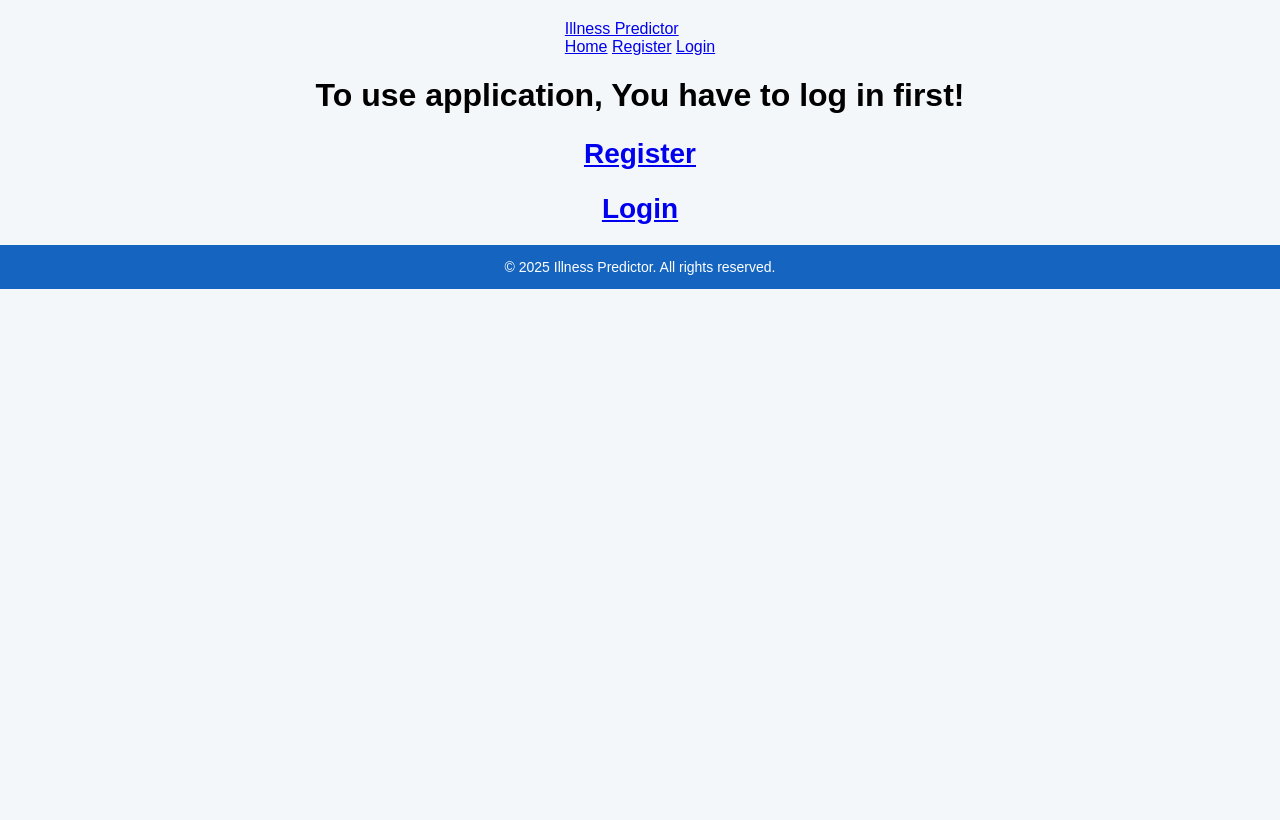
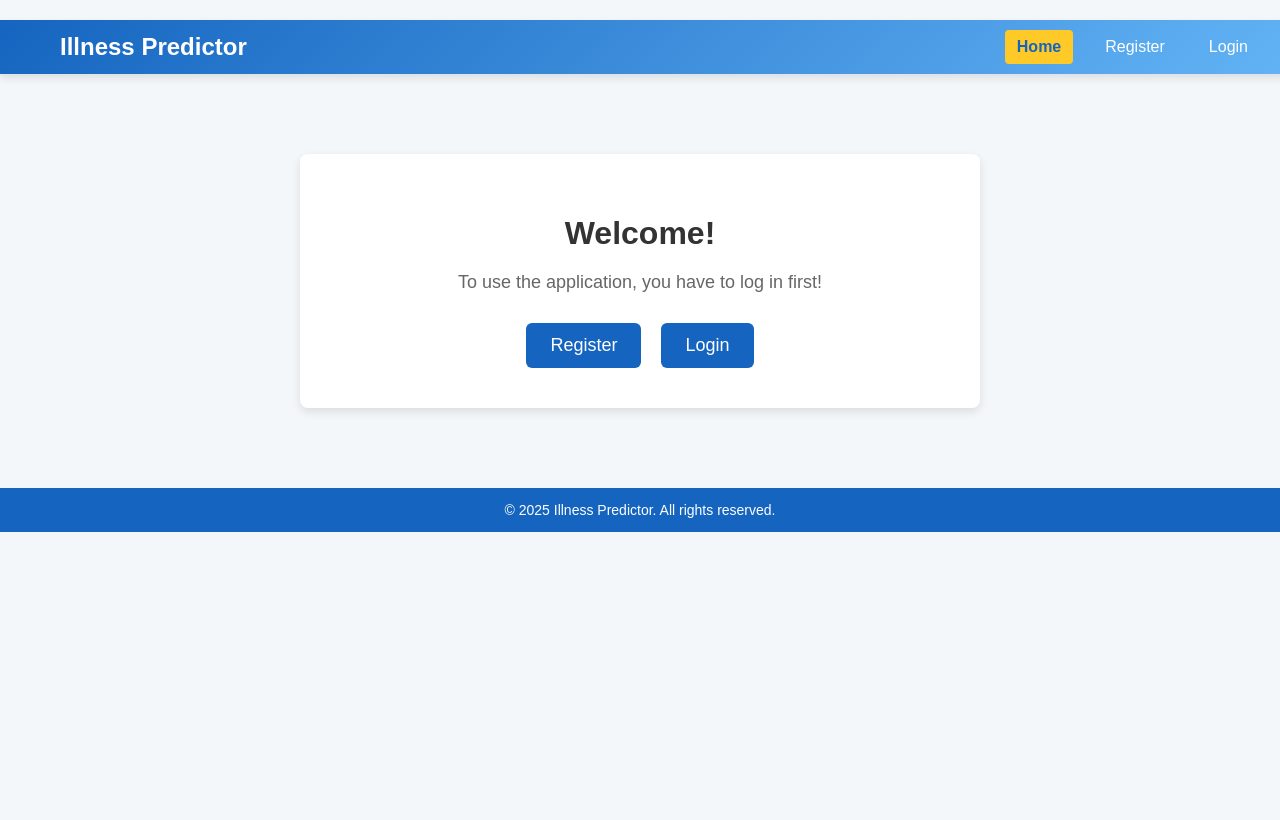
Before and after one commit to celkiboi/illness_predictor, a Django app: page / in a window 1280 px wide. Run offline with Django 4.2, Linux system fonts and the light colour scheme.

Commit message:
Fix errors and visual improvements

```diff
--- a/illness_predictor/templates/base.html
+++ b/illness_predictor/templates/base.html
@@ -14,20 +14,20 @@
     <nav class="navbar">
       <div class="container">
         <div class="navbar-logo">
-          <a href="{% url 'home' %}">Illness Predictor</a>
+          <a href="{% url 'home' %}" class="{% if request.path == '/' %}active{% endif %}">Illness Predictor</a>
         </div>
         <div class="navbar-links">
           {% if user.is_authenticated %}
             <span class="navbar-name">Hi, {{ user.username }}!</span>
-            <a href="{% url 'home' %}">Home</a>
-            <a href="{% url 'illness_predictor' %}">Predict</a>
-            <a href="">Search</a>
-            <a href="">My Predictions</a>
-            <a href="{% url 'logout' %}">Logout</a>
+            <a href="{% url 'illness_predictor' %}" class="{% if request.path == '/predict/' %}active{% endif %}">Predict</a>
+            {% if user.is_superuser %}
+              <a href="{% url 'admin:index' %}" class="{% if request.path == '/admin/' %}active{% endif %}">Admin dashboard</a>
+          {% endif %}
+            <a href="{% url 'logout' %}" class="{% if request.path == '/logout/' %}active{% endif %}">Logout</a>
           {% else %}
-            <a href="{% url 'home' %}">Home</a>
-            <a href="{% url 'register' %}">Register</a>
-            <a href="{% url 'login' %}">Login</a>
+            <a href="{% url 'home' %}" class="{% if request.path == '/' %}active{% endif %}">Home</a>
+            <a href="{% url 'register' %}" class="{% if request.path == '/register/' %}active{% endif %}">Register</a>
+            <a href="{% url 'login' %}" class="{% if request.path == '/login/' %}active{% endif %}">Login</a>
           {% endif %}
         </div>
       </div>
--- a/illness_predictor/templates/home.html
+++ b/illness_predictor/templates/home.html
@@ -1,8 +1,12 @@
 {% extends 'base.html' %}
 
 {% block content %}
-<h1>To use application, You have to log in first!</h1>
-
-<h2><a href="{% url 'register' %}">Register</a></h2>
-<h2><a href="{% url 'login' %}">Login</a></h2>
+<div class="home-container">
+  <h1>Welcome!</h1>
+  <p>To use the application, you have to log in first!</p>
+  <div class="button-group">
+    <a href="{% url 'register' %}" class="btn">Register</a>
+    <a href="{% url 'login' %}" class="btn">Login</a>
+  </div>
+</div>
 {% endblock %}
--- a/illness_predictor/templates/illness_result.html
+++ b/illness_predictor/templates/illness_result.html
@@ -1,8 +1,6 @@
 {% extends 'base.html' %}
 {% load static %}
 {% block content %}
-
-<h1>RESULTS: </h1>
 
 <div id="disease-results">
     <p>
--- a/illness_predictor/views.py
+++ b/illness_predictor/views.py
@@ -18,7 +18,11 @@ from .serializers import IllnessPredictionSerializer
 from .utils import predict, clean_results
 
 def home(request):
-    return render(request, "home.html")
+    if not request.user.is_authenticated:
+        return render(request, "home.html")
+    else:
+        return redirect("illness_predictor")
+
 
 def register(request):
     if request.method == "POST":
@@ -154,7 +158,8 @@ class GetPatientsByDisease(APIView):
                 filtered_patients.append({
                     'username': patient.user.username if patient.user else None,
                     'email': patient.user.email if patient.user else None,
-                    'prediction_id': patient.id
+                    'prediction_id': patient.id,
+                    'highest_prediction': highest_prediction,
                 })
 
         if not filtered_patients:
@@ -180,9 +185,9 @@ class GetSymptomsByDisease(APIView):
             highest_prediction = max(patient.predictions, key=lambda x: x[1], default=None)
 
             if highest_prediction and highest_prediction[0].lower() in diseases:
-                symptoms_data = patient.symptoms  # Remove extra number key
+                symptoms_data = patient.symptoms
                 prediction_id = patient.id
-                break  # Return the first matching patient's symptoms
+                break
 
         if symptoms_data is None:
             return JsonResponse({"error": "No matching diseases found"}, status=404)
@@ -210,7 +215,6 @@ class GetDiseasesBySymptoms(APIView):
         query_params = request.GET
         converted_params = {}
 
-        # Convert query parameters (true/false) into integers
         for symptom, value in query_params.items():
             if not value:
                 continue
@@ -241,7 +245,7 @@ class GetPredictionById(APIView):
         prediction = get_object_or_404(IllnessPrediction, id=prediction_id)
         sorted_results = sorted(prediction.predictions, key=lambda x: x[1], reverse=True)
 
-        symptoms = prediction.symptoms  # Return symptoms as a dictionary directly
+        symptoms = prediction.symptoms
 
         return Response({
             "data": sorted_results,
--- a/static/css/style.css
+++ b/static/css/style.css
@@ -1,3 +1,4 @@
+
 html, body {
     font-family: Arial, sans-serif;
     background-color: #f4f7fa;
@@ -9,17 +10,12 @@ html, body {
   }
 
   body {
-    font-family: Arial, sans-serif;
-    background-color: #f4f7fa;
-    margin: 0;
-    padding: 0;
-    display: flex;
-    flex-direction: column;
     justify-content: flex-start;
-    align-items: center;
+    align-items: stretch;
     height: 100vh;
     padding-top: 20px;
   }
+
 
   .form-container {
     background-color: white;
@@ -30,6 +26,8 @@ body {
     box-shadow: 0 4px 10px rgba(0, 0, 0, 0.1);
     margin: 20px auto;
     flex-grow: 1;
+    align-self: center;
+    text-align: center;
   }
 
   @media (max-width: 768px) {
@@ -47,6 +45,91 @@ body {
     .form-container div {
       margin: 10px;
     }
+  }
+
+  .center-page {
+    display: flex;
+    flex-direction: column;
+    justify-content: center;
+    align-items: center;
+    min-height: calc(100vh - 40px);
+  }
+
+  .form-container form input[type="text"],
+  .form-container form input[type="password"],
+  .form-container form input[type="email"] {
+    display: block;
+    margin: 10px auto;
+    text-align: center;
+    padding: 10px;
+    width: 80%;
+    max-width: 400px;
+    border: 1px solid #ccc;
+    border-radius: 4px;
+  }
+
+
+  .form-container form button.submit-btn {
+    display: block;
+    margin: 20px auto;
+  }
+
+
+  .navbar {
+    background: linear-gradient(135deg, #1565c0, #64b5f6);
+    padding: 10px 20px;
+    box-shadow: 0 4px 8px rgba(0, 0, 0, 0.1);
+    width: 100%;
+    position: sticky;
+    top: 0;
+    z-index: 1000;
+  }
+
+  .navbar .container {
+    display: flex;
+    justify-content: space-between;
+    align-items: center;
+    max-width: 1200px;
+    margin: 0 auto;
+    width: 100%;
+  }
+
+  .navbar-logo a {
+    font-size: 24px;
+    font-weight: bold;
+    color: white;
+    text-decoration: none;
+  }
+
+  .navbar-links {
+    display: flex;
+    align-items: center;
+    gap: 20px;
+  }
+
+  .navbar-links a {
+    color: white;
+    text-decoration: none;
+    font-size: 16px;
+    padding: 8px 12px;
+    border-radius: 4px;
+    transition: background-color 0.3s ease;
+  }
+
+  .navbar-links a:hover {
+    background-color: rgba(255, 255, 255, 0.2);
+  }
+
+  .navbar-links a.active {
+    background-color: #ffca28;
+    color: #1565c0;
+    font-weight: bold;
+  }
+
+  .navbar-name {
+    color: white;
+    font-size: 16px;
+    margin-right: 20px;
   }
 
   h2 {
@@ -203,21 +286,12 @@ input[type="checkbox"] {
   #disease-results {
     max-width: 800px;
     width: 100%;
-    margin: 0;
+    margin: 20px auto 40px;
     text-align: center;
     padding: 20px;
     background-color: white;
     border-radius: 8px;
     box-shadow: 0 4px 6px rgba(0, 0, 0, 0.1);
-    margin-bottom: 40px;
-}
-
-@media (max-width: 768px) {
-    #disease-results {
-        padding: 0;
-        margin-left: 0;
-        margin-right: 0;
-    }
   }
 
   table {
@@ -304,18 +378,18 @@ tr:hover {
     position: relative;
   }
 
+  @media (max-width: 768px) {
+    .footer {
+      font-size: 12px;
+      width: 100%;
+    }
+  }
+
   #content {
     flex-grow: 1;
     display: flex;
     flex-direction: column;
     align-items: center;
-}
-
-@media (max-width: 768px) {
-    .footer {
-        font-size: 12px;
-        width: 100%;
-    }
   }
 
   .symptom-table {
@@ -324,7 +398,8 @@ tr:hover {
     border-collapse: collapse;
   }
 
-.symptom-table th, .symptom-table td {
+  .symptom-table th,
+  .symptom-table td {
     padding: 10px 15px;
     text-align: center;
     border: 1px solid #a3a3a3;
@@ -334,3 +409,47 @@ tr:hover {
     background-color: #f2f2f2;
     font-weight: bold;
   }
+
+  .home-container {
+    background-color: white;
+    width: 90%;
+    max-width: 600px;
+    margin: 80px auto;
+    padding: 40px;
+    border-radius: 8px;
+    box-shadow: 0 4px 10px rgba(0,0,0,0.1);
+    text-align: center;
+  }
+
+  .home-container h1 {
+    font-size: 32px;
+    margin-bottom: 20px;
+    color: #333;
+  }
+
+  .home-container p {
+    font-size: 18px;
+    margin-bottom: 30px;
+    color: #666;
+  }
+
+  .button-group {
+    display: flex;
+    justify-content: center;
+    gap: 20px;
+  }
+
+  .btn {
+    display: inline-block;
+    background-color: #1565c0;
+    color: white;
+    padding: 12px 24px;
+    font-size: 18px;
+    text-decoration: none;
+    border-radius: 6px;
+    transition: background-color 0.3s ease;
+  }
+
+  .btn:hover {
+    background-color: #64b5f6;
+  }
```
Also changed, not shown: illness_predictor/login.html (deleted, +0 -12 lines), illness_predictor/templates/login.html (+11 -1 lines), illness_predictor/templates/register.html (+7 -1 lines). Lines whose indentation alone changed are shown as unchanged.
